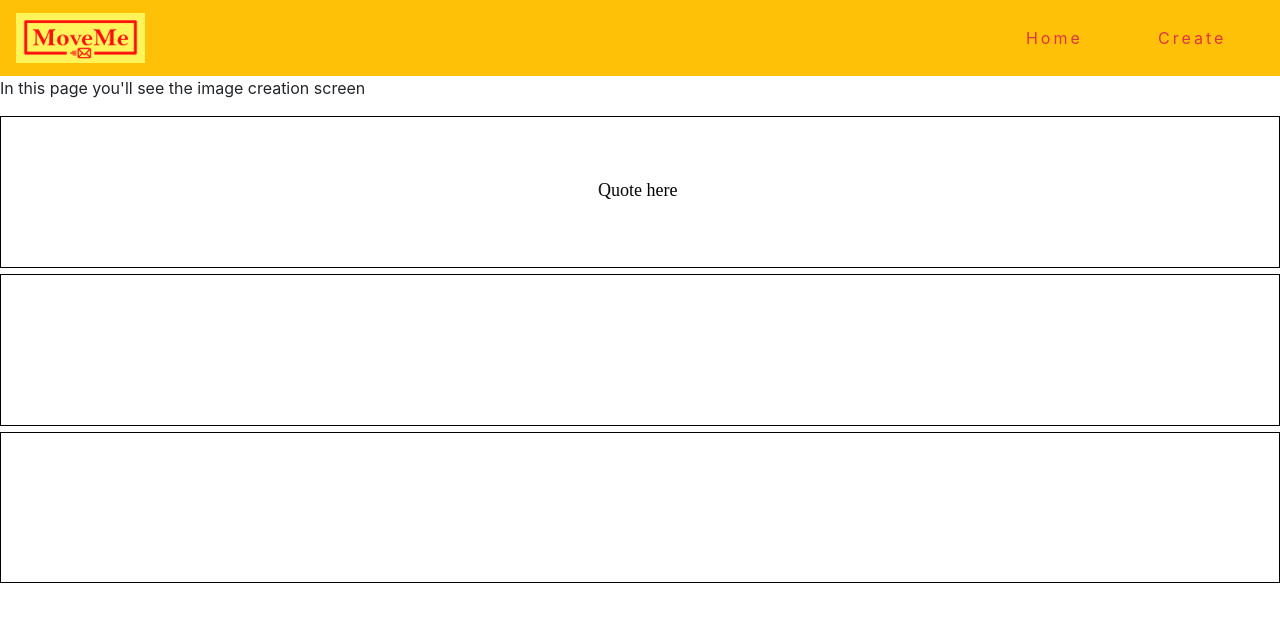
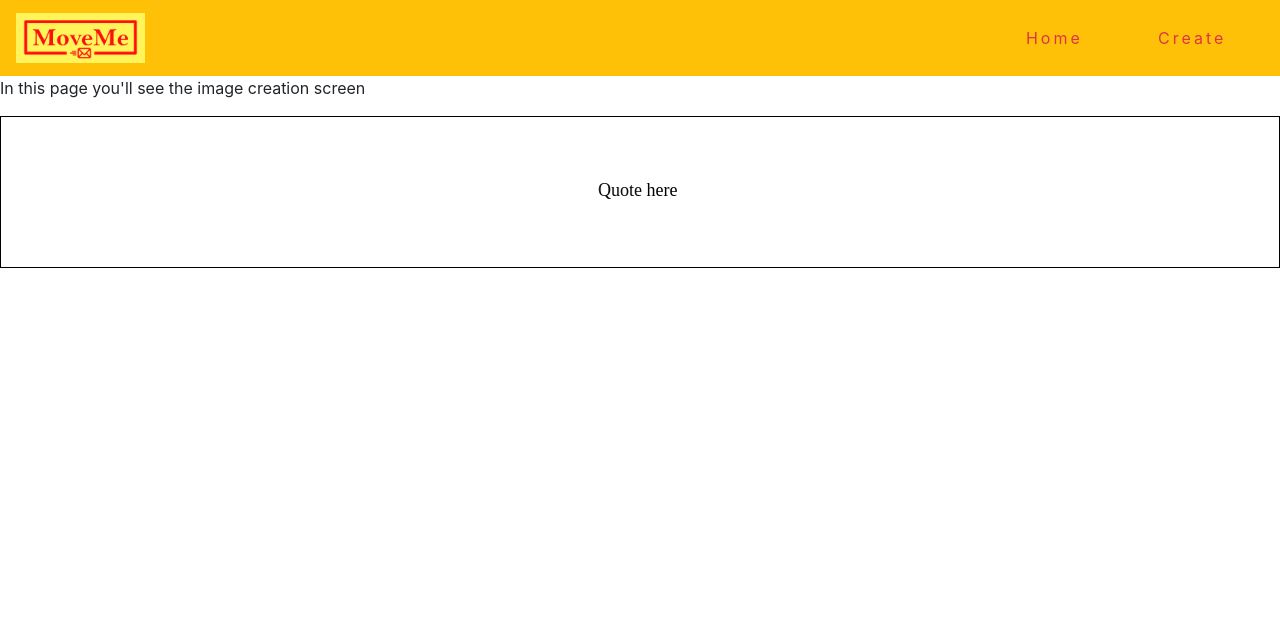
Before and after one commit to Moki00/MoveMe, a React (Create React App) app in the folder client/: page /create in a window 1280 px wide. Shown: the top 622 px of the page. Built offline with nearby package versions, Linux system fonts and the light colour scheme.

Commit message:
Positioned text canvas on top of img canvas

```diff
--- a/client/src/app/app.css
+++ b/client/src/app/app.css
@@ -2,9 +2,10 @@
     letter-spacing: 3px;
 }
 
-.quoteNavArea, .imgNavArea {
-  width: 45%;
-  }
+.quoteNavArea,
+.imgNavArea {
+    width: 45%;
+}
 
 .app {
     min-height: 100vh;
@@ -22,3 +23,11 @@ footer {
 .shareText {
     font-size: 35px;
 }
+
+/* Canvas Area */
+#textCanvas,
+#imgCanvas {
+    position: absolute;
+    top: 0px;
+    left: 0px;
+}
--- a/client/src/components/Canvas.jsx
+++ b/client/src/components/Canvas.jsx
@@ -74,7 +74,8 @@ const TextCanvas = ({
     margin,
     clickCanvas,
     bgColor,
-    bgOpacity
+    bgOpacity,
+    id
 }) => {
     // we use a ref to access the canvas' DOM node
     const canvasRef = useRef(null);
@@ -154,6 +155,7 @@ const TextCanvas = ({
                 textColor={textColor}
                 onClick={handleClickCanvas}
                 width={window.outerWidth}
+                id={id}
             />
         </div>
     );
@@ -167,6 +169,7 @@ const ImgCanvas = ({
     fontWeight,
     textColor,
     setCanvasHeight,
+    id
 }) => {
     // we use a ref to access the canvas' DOM node
     const canvasRef = useRef(null);
@@ -226,6 +229,7 @@ const ImgCanvas = ({
                 fontWeight={fontWeight}
                 textColor={textColor}
                 width={window.outerWidth}
+                id={id}
             />
         </div>
     );
--- a/client/src/components/ImgPreviewArea.jsx
+++ b/client/src/components/ImgPreviewArea.jsx
@@ -1,5 +1,10 @@
 import React from 'react';
+import styled from 'styled-components'
 import { TextCanvas, ImgCanvas } from ".";
+
+const Wrapper = styled.div.attrs({})`
+    position: relative;
+`;
 
 const ImgPreviewArea = ({
     text,
@@ -17,7 +22,19 @@ const ImgPreviewArea = ({
     setCanvasHeight,
 }) => {
     return (
-        <div>
+        <Wrapper>
+            <ImgCanvas
+                imgUrl={imgUrl}
+                text={text}
+                font={font}
+                fontSize={fontSize}
+                fontWeight={fontWeight}
+                textColor={textColor}
+                width={window.outerWidth}
+                background={background}
+                setCanvasHeight={setCanvasHeight}
+                id="imgCanvas"
+            />
             <TextCanvas
                 text={text}
                 font={font}
@@ -30,20 +47,9 @@ const ImgPreviewArea = ({
                 margin={margin}
                 bgColor={bgColor}
                 bgOpacity = {bgOpacity}
+                id="textCanvas"
             />
-            <ImgCanvas
-                imgUrl={imgUrl}
-                text={text}
-                font={font}
-                fontSize={fontSize}
-                fontWeight={fontWeight}
-                textColor={textColor}
-                width={window.outerWidth}
-                background={background}
-                setCanvasHeight={setCanvasHeight}
-            />
-
-        </div>
+        </Wrapper>
     )
 }
 
```
